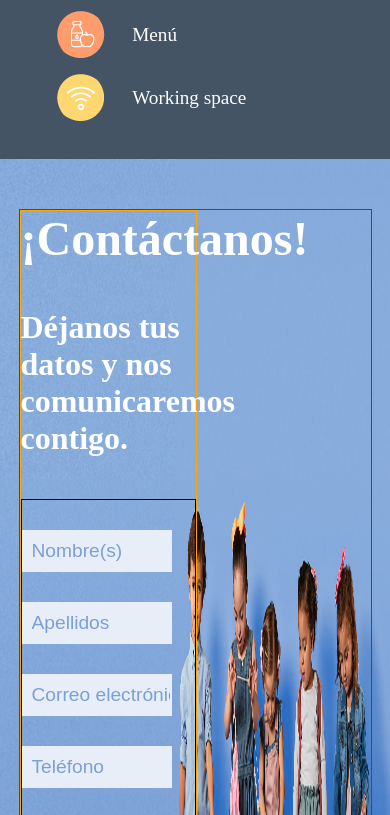
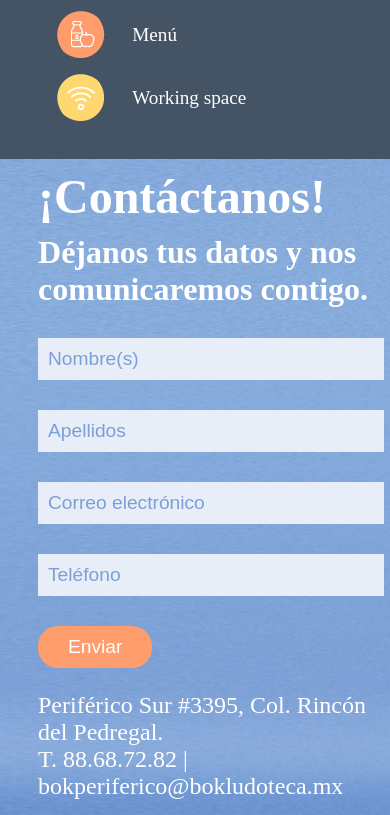
Before and after one commit to br99bry/bokludotecaNueva, a website: page index.html in a window 390 px wide. Shown: the part 2870-3685 px from the top of the page. Drawn offline with nearby package versions, Linux system fonts and the light colour scheme; files whose address does not match are found by name.

Commit message:
trabajando responsive de contact form

```diff
--- a/scss/_contact.scss
+++ b/scss/_contact.scss
@@ -7,13 +7,13 @@
   background-repeat: no-repeat;
 
   & .contactWrapper{
-    border: 1px solid red;
+    // border: 1px solid red;
     width: 90%;
     margin: auto;
     height: 100%;
 
     & .contactWrapper__elements{
-      border: 1px solid orange;
+      // border: 1px solid orange;
       width: 50%;
       height: 100%;
       & .contactWrapper__elements-title{
@@ -30,10 +30,11 @@
         & h4{
           color: white;
           font-size: 2rem;
+          margin: 10px 0 0 0;
         }
       }
       & .contactWrapper__elements-form{
-        border: 1px solid black;
+        // border: 1px solid black;
         & * {
           display: block;
         }
@@ -72,3 +73,46 @@
     }
   }
 }
+
+@media screen and (max-width: 1250px){
+  .contact{
+    padding: 10px 0;
+    & .contactWrapper{
+      width: 95%;
+      & .contactWrapper__elements{
+        & .contactWrapper__elements-form{
+          & > input{
+            width: 95%;
+          }
+        }
+      }
+    }
+  }
+}
+
+@media screen and (max-width: 1000px){
+  .contact{
+    padding-left: 20px;
+    margin: 0;
+    background-size: cover;
+    & .contactWrapper{
+      width: 95%;
+      margin-left: 5%;
+      & .contactWrapper__elements{
+        width: 85%;
+      }
+    }
+  }
+}
+
+@media screen and (max-width: 450px){
+  .contact{
+    padding-left: 0;
+    & .contactWrapper{
+      & .contactWrapper__elements{
+        padding-left: 5%;
+        width: 95%;
+      }
+    }
+  }
+}
```
Also changed, not shown: css/index.css.
